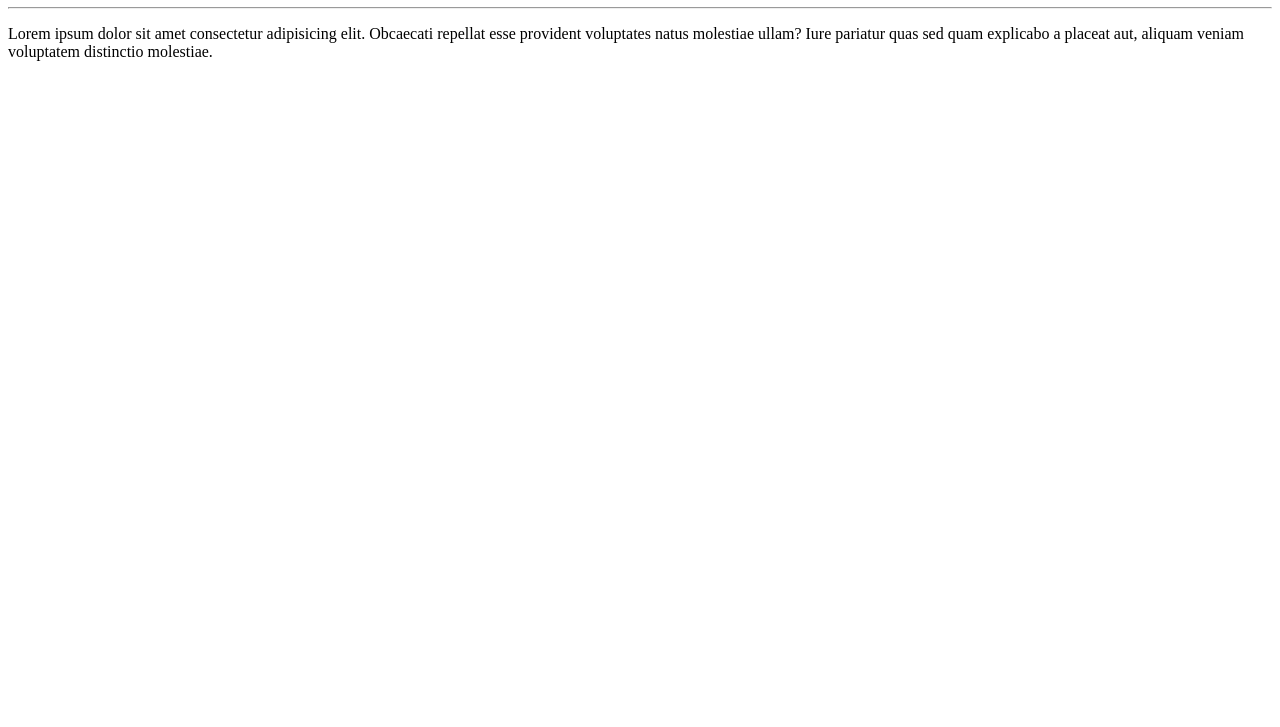
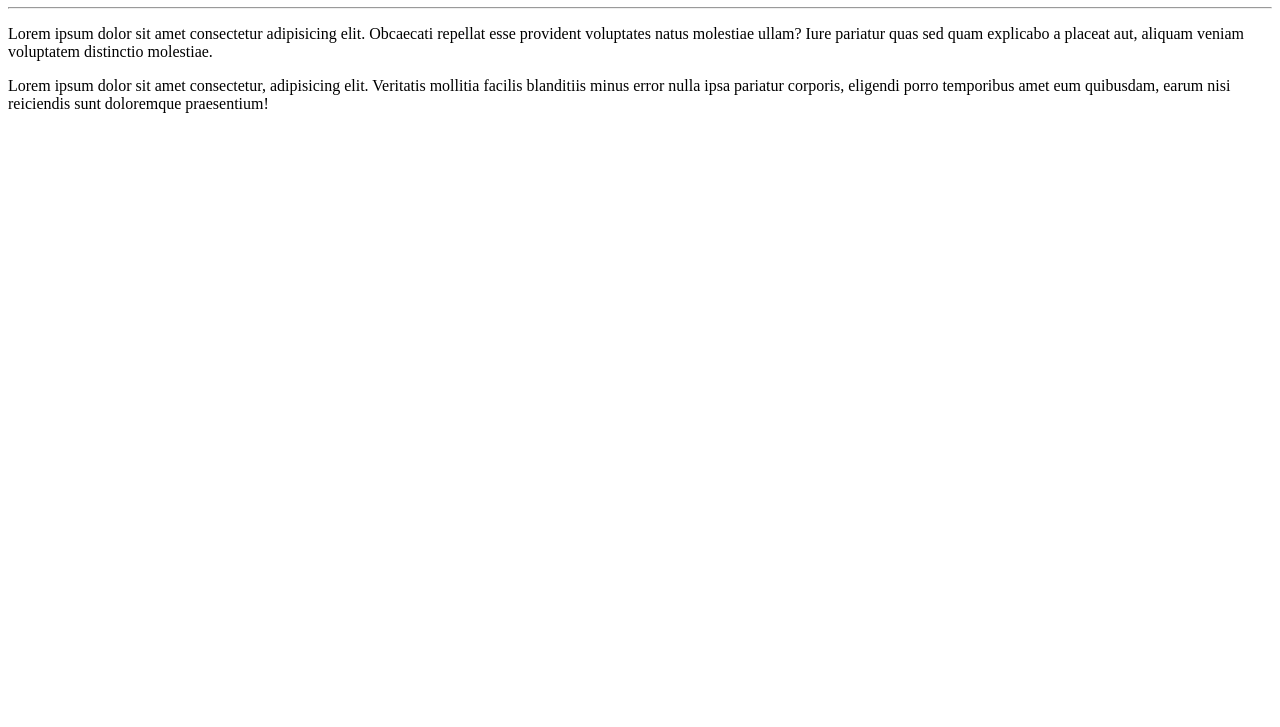
Before and after one commit to TiagoFigueiredoAfonso/Ola-Mundo, a plain HTML site: page site-exemplo/index.html in a window 1280 px wide. Shown: the part 73-800 px from the top of the page. Drawn offline with Linux system fonts and the light colour scheme.

Commit message:
Adc um paragrafo

```diff
--- a/site-exemplo/index.html
+++ b/site-exemplo/index.html
@@ -9,5 +9,6 @@
     <h1>Olá, Mundo</h1>
     <hr>
     <p>Lorem ipsum dolor sit amet consectetur adipisicing elit. Obcaecati repellat esse provident voluptates natus molestiae ullam? Iure pariatur quas sed quam explicabo a placeat aut, aliquam veniam voluptatem distinctio molestiae.</p>
+    <p>Lorem ipsum dolor sit amet consectetur, adipisicing elit. Veritatis mollitia facilis blanditiis minus error nulla ipsa pariatur corporis, eligendi porro temporibus amet eum quibusdam, earum nisi reiciendis sunt doloremque praesentium!</p>
 </body>
 </html>
```
